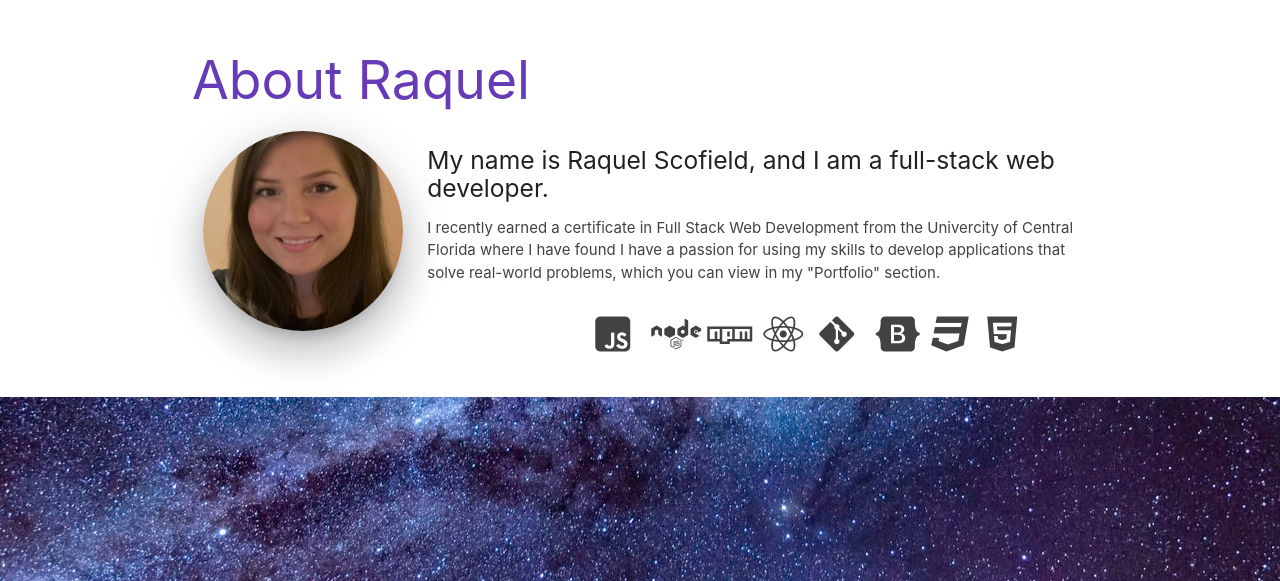
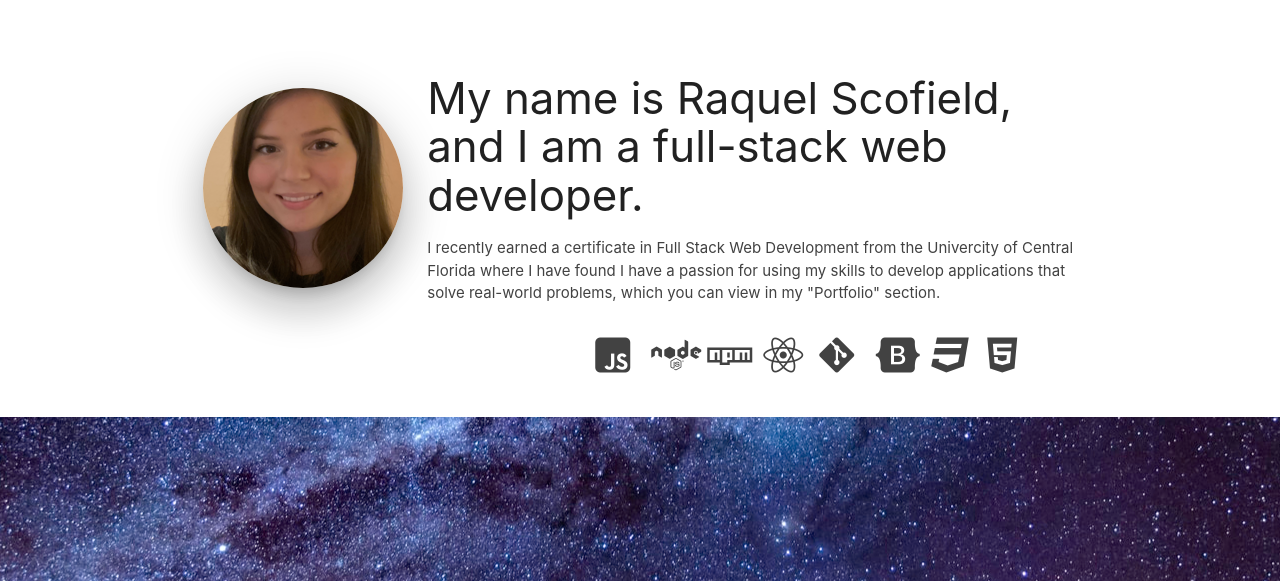
Before and after one commit to RaquelLee/RaquelLee.github.io, a React (Create React App) app in the folder raquel-portfolio/: page / in a window 1280 px wide. Shown: the part 219-800 px from the top of the page. Built offline with nearby package versions, Linux system fonts and the light colour scheme.

Commit message:
about edited

```diff
--- a/raquel-portfolio/src/components/pages/About.js
+++ b/raquel-portfolio/src/components/pages/About.js
@@ -7,14 +7,14 @@ const About = () => (
     <main>
         <div className="section">
             <div className="row container">
-                <h2 className="deep-purple-text darken-4">
-                    About Raquel</h2>
                 <div className="col s3">
-                    <img alt="" src={me} className="responsive-img circle left z-depth-5">
-                    </img>
+                    <h1> </h1>
+                    <section><img alt="" src={me} className="responsive-img circle left z-depth-5">
+                    </img></section>
+
                 </div>
                 <div className="col s9">
-                    <h5>My name is Raquel Scofield, and I am a full-stack web developer.</h5>
+                    <h3>My name is Raquel Scofield, and I am a full-stack web developer.</h3>
                     <p className="grey-text text-darken-3 lighten-3 ">
                         I recently earned a certificate in Full Stack Web Development from the Univercity of Central Florida where I have found I have a passion for using my skills to develop applications that solve real-world problems, which you can view in my "Portfolio" section.</p>
                     <div className="row">
--- a/raquel-portfolio/src/components/pages/Contact.js
+++ b/raquel-portfolio/src/components/pages/Contact.js
@@ -1,6 +1,6 @@
 import React from "react";
 import { Parallax } from 'react-materialize';
-// import galaxy from "../../assets/parallax2.jpeg"
+import galaxy from "../../assets/images/parallax2.jpeg"
 
 const Contact = () => (
     <main>
@@ -27,7 +27,7 @@ const Contact = () => (
         </div>
         <Parallax
             image={<img alt=""
-             />}
+            src={galaxy} />}
             options={{
                 responsiveThreshold: 0
             }}></Parallax>
--- a/raquel-portfolio/src/components/pages/Portfolio.js
+++ b/raquel-portfolio/src/components/pages/Portfolio.js
@@ -2,7 +2,7 @@ import React from "react";
 import { Parallax } from 'react-materialize';
 import ProjectCard from "../Project";
 import projects from "../projects.json";
-// import galaxy from "../../assets/parallax2.jpeg"
+import galaxy from "../../assets/images/parallax2.jpeg"
 
 const PortfolioPage = () => (
     <main>
@@ -21,7 +21,7 @@ const PortfolioPage = () => (
         </div>
         <Parallax
             image={<img alt=""
-                 />}
+                 src={galaxy}/>}
             options={{
                 responsiveThreshold: 0
             }}></Parallax>
```
